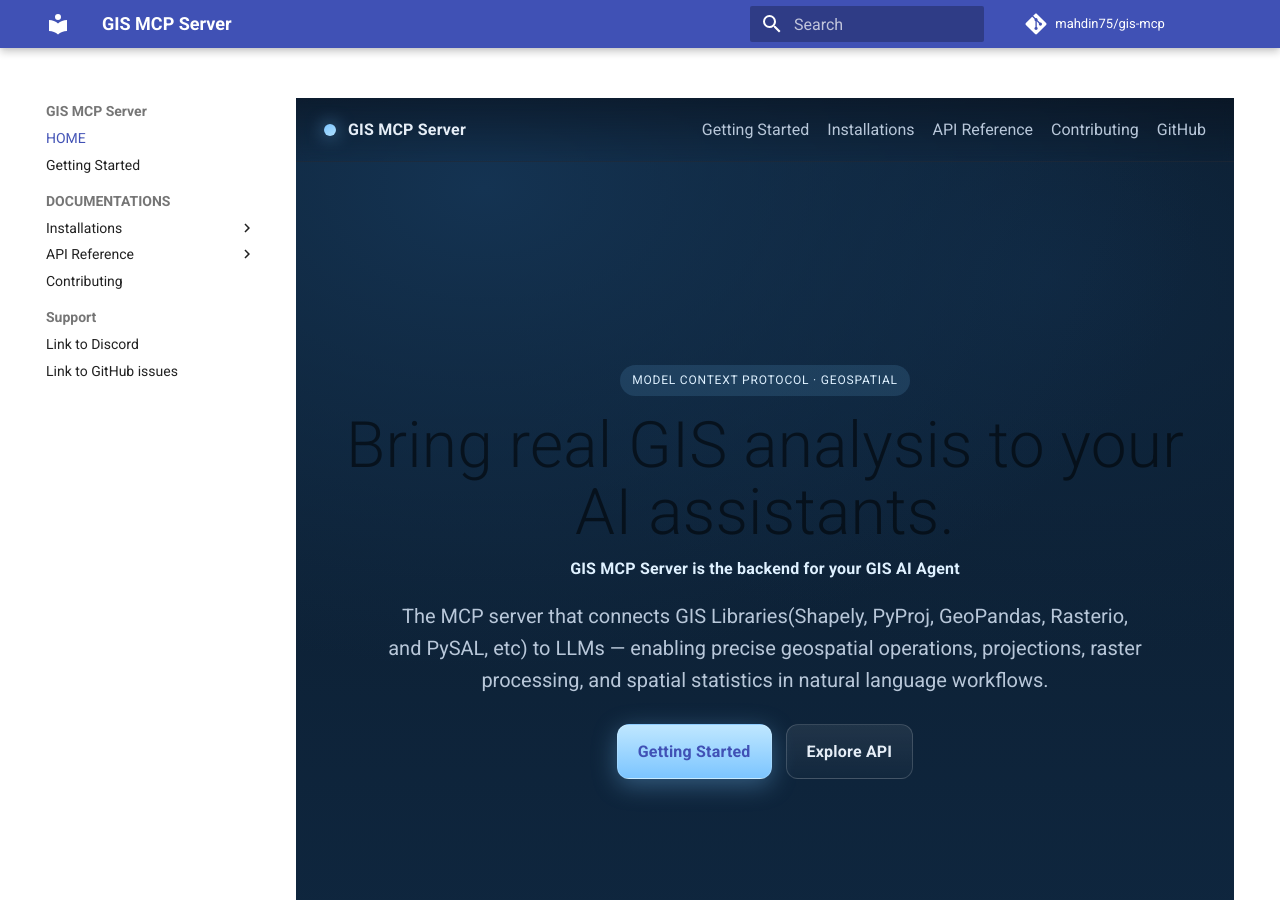
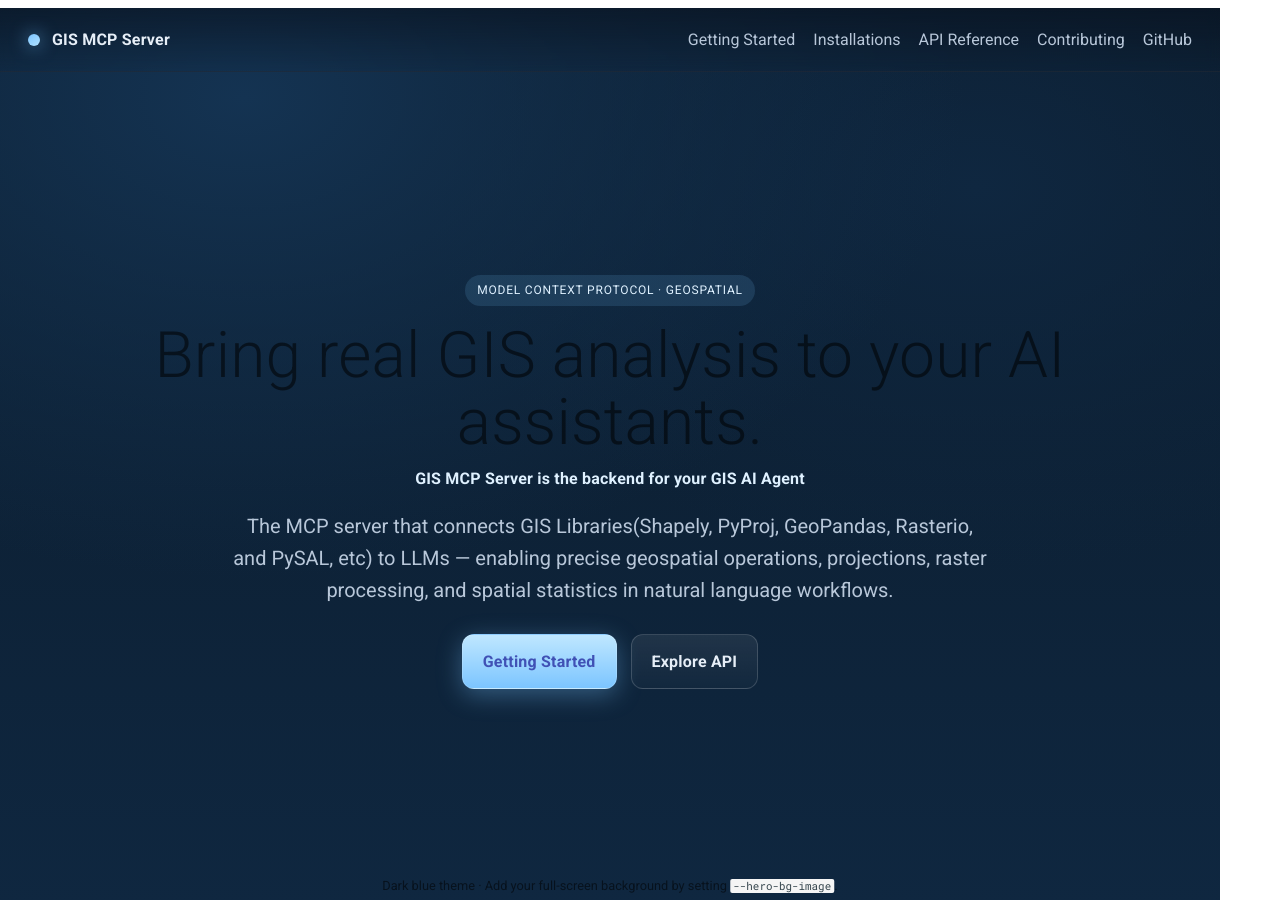
Before and after one commit to fastmcp-me/gis-mcp, an MkDocs documentation site: the page built from docs/index.md, in a window 1280 px wide and 900 px high. Built offline with MkDocs 1.6.1 and Material for MkDocs 9.7.7, drawn with Linux system fonts in a browser that asks for light colours; comment, search, counter and statistics services are not loaded; some of the changed lines change nothing that is shown; some of the changed text lies outside the part shown.

Commit message:
fix landing - docs

```diff
--- a/docs/index.md
+++ b/docs/index.md
@@ -1,3 +1,11 @@
+---
+title: Home
+hide:
+  - navigation
+  - toc
+  - footer
+---
+
 <!--
   Landing page for GIS MCP Server
   - Fullscreen dark-blue hero
@@ -7,6 +15,13 @@
 -->
 
 <style>
+/* Remove MkDocs Material wrappers on the homepage only */
+.md-header, .md-footer, .md-sidebar--primary, .md-sidebar--secondary { display: none; }
+.md-main { padding-top: 0 !important; }
+.md-main__inner { margin: 0; }
+.md-content { margin: 0; padding: 0; }
+.md-content__inner { margin: 0; padding: 0; max-width: none; }
+
 :root {
   --nav-height: 64px;
   --brand-accent: #7cc5ff;
```
